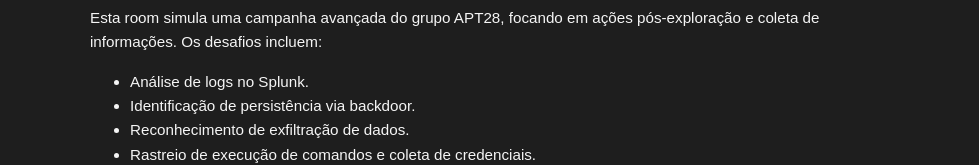
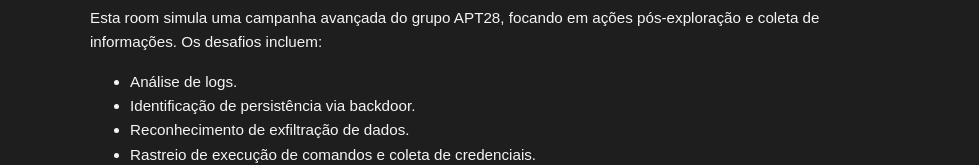
Before and after one commit to Henry0005/Tryhackme-d0day-labs, a plain HTML site: page index.html in a window 1280 px wide. Shown: the part 196-361 px from the top of the page, without its empty margins (150-1129 px from the left). Drawn offline with Linux system fonts and the light colour scheme.

Commit message:
Update index.html

```diff
--- a/index.html
+++ b/index.html
@@ -61,7 +61,7 @@
     <div class="details">
       <p>Esta room simula uma campanha avançada do grupo APT28, focando em ações pós-exploração e coleta de informações. Os desafios incluem:</p>
       <ul>
-        <li>Análise de logs no Splunk.</li>
+        <li>Análise de logs.</li>
         <li>Identificação de persistência via backdoor.</li>
         <li>Reconhecimento de exfiltração de dados.</li>
         <li>Rastreio de execução de comandos e coleta de credenciais.</li>
```
